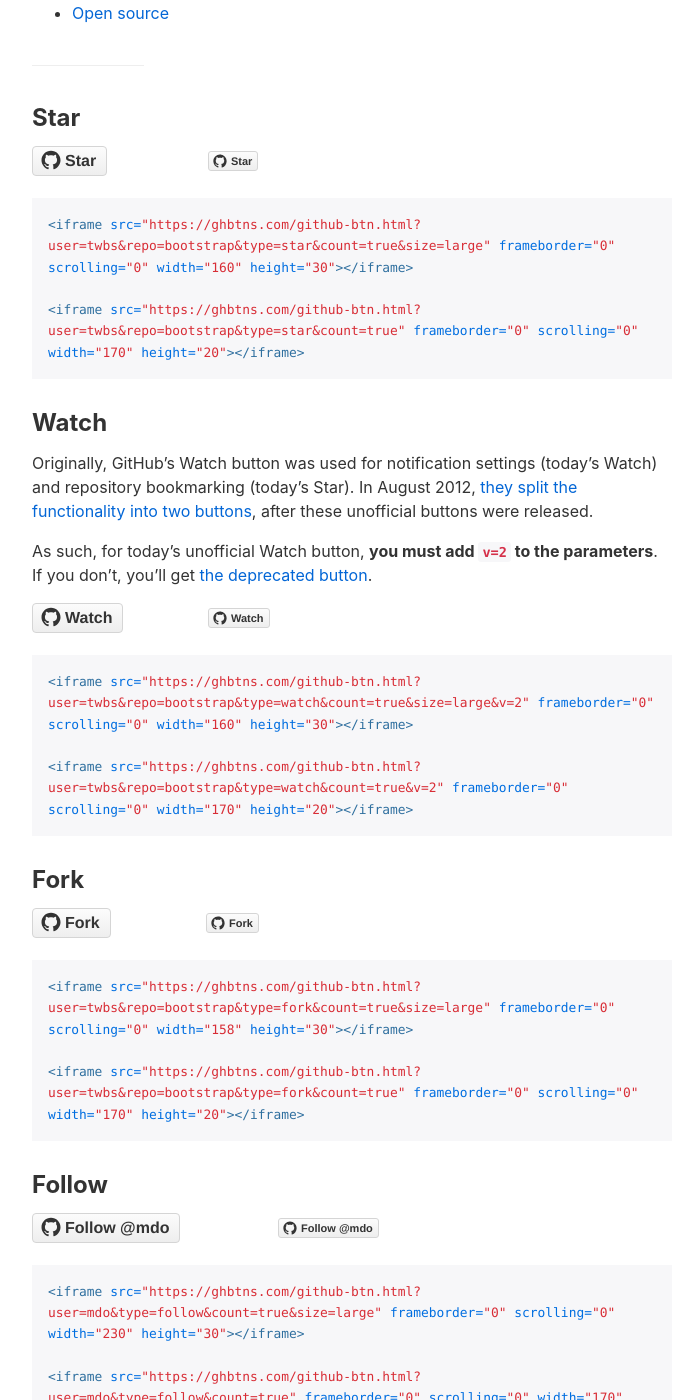
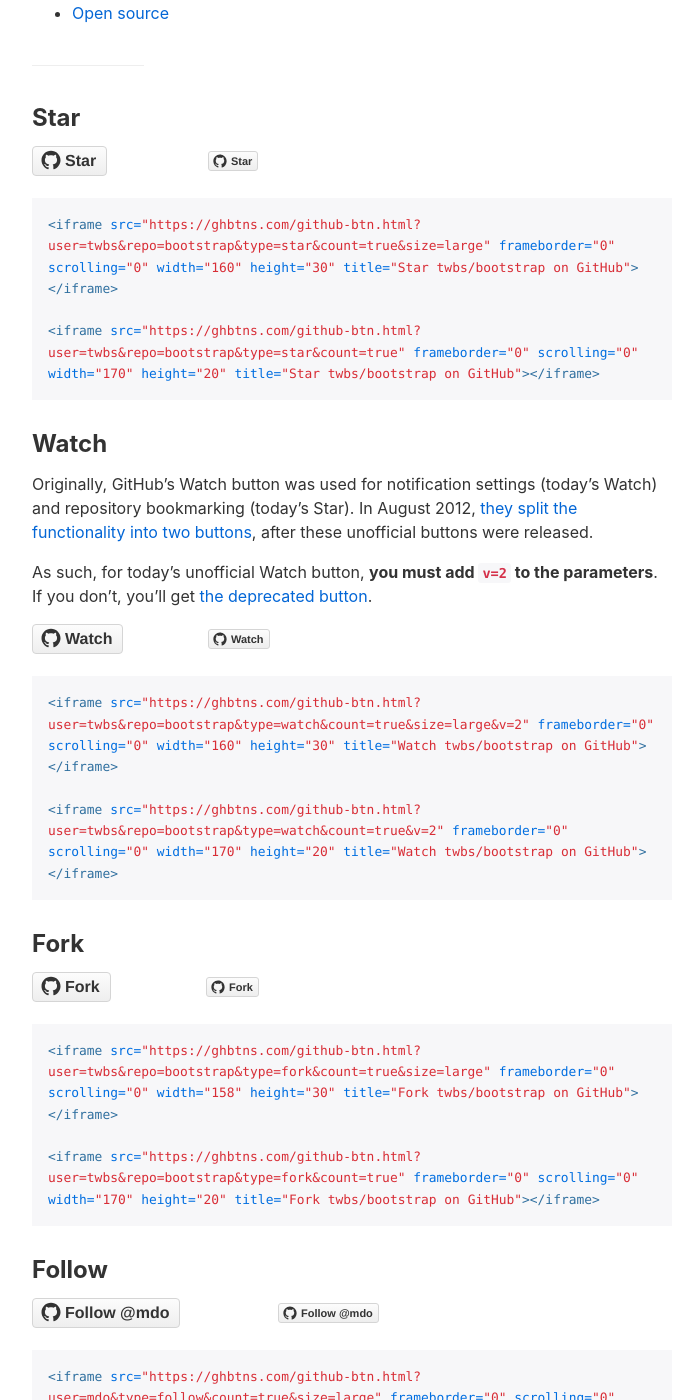
Before and after one commit to mdo/github-buttons, a Jekyll site: the page built from index.md, in a window 1280 px wide and 1400 px high, scrolled down 680 px. Shown: the whole window, without its empty margins (288-976 px from the left). Built offline with Jekyll 4.4.1, drawn with Linux system fonts in a browser that asks for light colours; comment, search, counter and statistics services are not loaded; some of the changed text lies outside the part shown.

Commit message:
Add titles to the snippets

```diff
--- a/index.md
+++ b/index.md
@@ -13,9 +13,9 @@
 ## Star
 
 {% capture example %}
-<iframe src="https://ghbtns.com/github-btn.html?user=twbs&repo=bootstrap&type=star&count=true&size=large" frameborder="0" scrolling="0" width="160" height="30"></iframe>
+<iframe src="https://ghbtns.com/github-btn.html?user=twbs&repo=bootstrap&type=star&count=true&size=large" frameborder="0" scrolling="0" width="160" height="30" title="Star twbs/bootstrap on GitHub"></iframe>
 
-<iframe src="https://ghbtns.com/github-btn.html?user=twbs&repo=bootstrap&type=star&count=true" frameborder="0" scrolling="0" width="170" height="20"></iframe>
+<iframe src="https://ghbtns.com/github-btn.html?user=twbs&repo=bootstrap&type=star&count=true" frameborder="0" scrolling="0" width="170" height="20" title="Star twbs/bootstrap on GitHub"></iframe>
 {% endcapture %}
 {% include example.html content=example %}
 
@@ -26,36 +26,36 @@
 As such, for today's unofficial Watch button, **you must add `v=2` to the parameters**. If you don't, you'll get [the deprecated button](#deprecated).
 
 {% capture example %}
-<iframe src="https://ghbtns.com/github-btn.html?user=twbs&repo=bootstrap&type=watch&count=true&size=large&v=2" frameborder="0" scrolling="0" width="160" height="30"></iframe>
+<iframe src="https://ghbtns.com/github-btn.html?user=twbs&repo=bootstrap&type=watch&count=true&size=large&v=2" frameborder="0" scrolling="0" width="160" height="30" title="Watch twbs/bootstrap on GitHub"></iframe>
 
-<iframe src="https://ghbtns.com/github-btn.html?user=twbs&repo=bootstrap&type=watch&count=true&v=2" frameborder="0" scrolling="0" width="170" height="20"></iframe>
+<iframe src="https://ghbtns.com/github-btn.html?user=twbs&repo=bootstrap&type=watch&count=true&v=2" frameborder="0" scrolling="0" width="170" height="20" title="Watch twbs/bootstrap on GitHub"></iframe>
 {% endcapture %}
 {% include example.html content=example %}
 
 ## Fork
 
 {% capture example %}
-<iframe src="https://ghbtns.com/github-btn.html?user=twbs&repo=bootstrap&type=fork&count=true&size=large" frameborder="0" scrolling="0" width="158" height="30"></iframe>
+<iframe src="https://ghbtns.com/github-btn.html?user=twbs&repo=bootstrap&type=fork&count=true&size=large" frameborder="0" scrolling="0" width="158" height="30" title="Fork twbs/bootstrap on GitHub"></iframe>
 
-<iframe src="https://ghbtns.com/github-btn.html?user=twbs&repo=bootstrap&type=fork&count=true" frameborder="0" scrolling="0" width="170" height="20"></iframe>
+<iframe src="https://ghbtns.com/github-btn.html?user=twbs&repo=bootstrap&type=fork&count=true" frameborder="0" scrolling="0" width="170" height="20" title="Fork twbs/bootstrap on GitHub"></iframe>
 {% endcapture %}
 {% include example.html content=example %}
 
 ## Follow
 
 {% capture example %}
-<iframe src="https://ghbtns.com/github-btn.html?user=mdo&type=follow&count=true&size=large" frameborder="0" scrolling="0" width="230" height="30"></iframe>
+<iframe src="https://ghbtns.com/github-btn.html?user=mdo&type=follow&count=true&size=large" frameborder="0" scrolling="0" width="230" height="30" title="Follow @mdo on GitHub"></iframe>
 
-<iframe src="https://ghbtns.com/github-btn.html?user=mdo&type=follow&count=true" frameborder="0" scrolling="0" width="170" height="20"></iframe>
+<iframe src="https://ghbtns.com/github-btn.html?user=mdo&type=follow&count=true" frameborder="0" scrolling="0" width="170" height="20" title="Follow @mdo on GitHub"></iframe>
 {% endcapture %}
 {% include example.html content=example %}
 
 ## Sponsor
 
 {% capture example %}
-<iframe src="https://ghbtns.com/github-btn.html?user=mdo&type=sponsor&size=large" frameborder="0" scrolling="0" width="220" height="30"></iframe>
+<iframe src="https://ghbtns.com/github-btn.html?user=mdo&type=sponsor&size=large" frameborder="0" scrolling="0" width="220" height="30" title="Sponsor @mdo on GitHub"></iframe>
 
-<iframe src="https://ghbtns.com/github-btn.html?user=mdo&type=sponsor" frameborder="0" scrolling="0" width="170" height="20"></iframe>
+<iframe src="https://ghbtns.com/github-btn.html?user=mdo&type=sponsor" frameborder="0" scrolling="0" width="170" height="20" title="Sponsor @mdo on GitHub"></iframe>
 {% endcapture %}
 {% include example.html content=example %}
 
@@ -97,9 +97,9 @@
 This deprecated button is still around to avoid breaking every site that currently utilizes these embeds.
 
 {% capture example %}
-<iframe src="https://ghbtns.com/github-btn.html?user=twbs&repo=bootstrap&type=watch&count=true&size=large" frameborder="0" scrolling="0" width="170" height="30"></iframe>
+<iframe src="https://ghbtns.com/github-btn.html?user=twbs&repo=bootstrap&type=watch&count=true&size=large" frameborder="0" scrolling="0" width="170" height="30" title="Watch twbs/bootstrap on GitHub"></iframe>
 
-<iframe src="https://ghbtns.com/github-btn.html?user=twbs&repo=bootstrap&type=watch&count=true" frameborder="0" scrolling="0" width="170" height="20"></iframe>
+<iframe src="https://ghbtns.com/github-btn.html?user=twbs&repo=bootstrap&type=watch&count=true" frameborder="0" scrolling="0" width="170" height="20" title="Watch twbs/bootstrap on GitHub"></iframe>
 {% endcapture %}
 {% include example.html content=example %}
 
@@ -123,8 +123,8 @@
 The unofficial GitHub buttons are available on GitHub for downloading, forking, or contributing.
 
 <p>
-  <iframe src="github-btn.html?user=mdo&repo=github-buttons&type=star&count=true&size=large" width="160" height="30"></iframe>
-  <iframe src="github-btn.html?user=mdo&repo=github-buttons&type=fork&count=true&size=large" width="160" height="30"></iframe>
+  <iframe src="github-btn.html?user=mdo&repo=github-buttons&type=star&count=true&size=large" width="160" height="30" title="Star mdo/github-buttons on GitHub"></iframe>
+  <iframe src="github-btn.html?user=mdo&repo=github-buttons&type=fork&count=true&size=large" width="160" height="30" title="Star mdo/github-buttons on GitHub"></iframe>
 </p>
 
 <a href="https://github.com/mdo/github-buttons" class="btn">View on GitHub</a>
```
